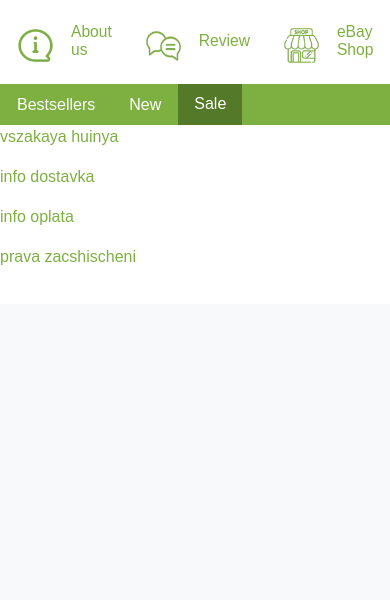
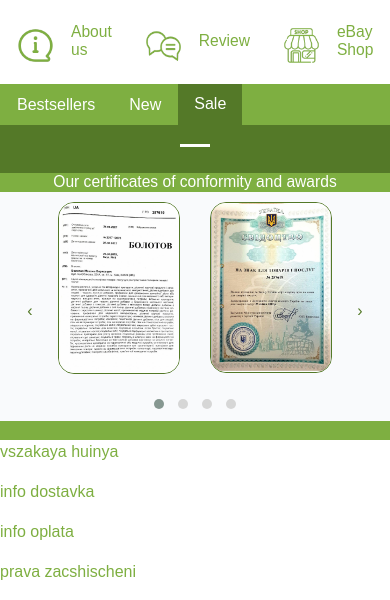
Before and after one commit to Mordvinov-ua/healthyLife, a Django app: page / in a window 390 px wide. Shown: the part 540-1140 px from the top of the page. Before the commit the page ends 805 px from the top, so only its background shows below. Run offline with Django 4.2, Linux system fonts and the light colour scheme; data comes from the database, SQL or seed files in the repository; data that the repository does not hold is empty; some libraries are stand-ins or nearby versions; grey boxes are pictures that could not be loaded.

Commit message:
futer na4alo

```diff
--- a/herbs/static/css/mainPage.css
+++ b/herbs/static/css/mainPage.css
@@ -121,6 +121,65 @@
         transform:none;
     }
 }
+.certifikates_tittle{
+    display: flex;
+    justify-content: center;
+    background-color: rgb(126, 175, 65, 1);
+    margin: 0;
+    color: white;
+    font-size: 2.5vw;
+}
+
+.certificate {
+    max-width: 100%;
+    margin: auto;
+}
+
+.owl-carousel .item {
+    position: relative;
+    padding: 10px;
+}
+.gallery-item img{
+    border-radius: 16px;
+    border: 1px solid rgb(84, 121, 40);
+}
+.owl-carousel .item img {
+    display: block;
+    width: 100%;
+    height: auto;
+}
+.certificate__carousel{
+    background-color: #f9fafc;
+    padding-left: 3em;
+    padding-right: 3em;
+}
+
+/* Стиль для стрелок навигации */
+.owl-prev, .owl-next {
+    background-color: white;
+    color: #fff;
+    border-radius: 50%;
+    width: 30px;
+    height: 30px;
+    line-height: 30px;
+    text-align: center;
+    cursor: pointer;
+    position: absolute;
+    top: 50%;
+    transform: translateY(-50%);
+}
+.owl-prev {
+    left: 10px;
+}
+
+.owl-next {
+    right: 10px;
+}
+
+.owl-prev span, .owl-next span{
+    color: rgb(84, 121, 40);
+}
+
 @media (max-width: 860px) {
     .video_text{
         top: 21em;
@@ -155,6 +214,9 @@
         width: 10vw;
 
     }
+    .certifikates_tittle{
+        font-size: 4vw;
+    }
     .about_text_special>p{
         display: none;
     }
--- a/herbs/static/css/showTovar.css
+++ b/herbs/static/css/showTovar.css
@@ -51,6 +51,7 @@
     display: flex;
     justify-content: center;
     flex-wrap: wrap;
+    margin-bottom: 3em;
 }
 .tovar_platz{
     display: flex;
@@ -71,7 +72,7 @@
 .tovarCartImg{
     border-radius: 16px;
     width: 18vw;
-    height: auto;
+    height: 18vw;
     margin: 1vw;
     margin-bottom: 0;
     background-color: white;
@@ -228,6 +229,7 @@
     }
     .tovarCartImg{
         width: 22vw;
+        height: 22vw;
     }
     .infoTovar h5{
         font-size: 2.4vw;
@@ -242,6 +244,7 @@
     }
     .tovarCartImg{
         width: 38vw;
+        height: 38vw;
     }
     .infoTovar h5{
         font-size: 5vw;
--- a/herbs/templates/mainPage.html
+++ b/herbs/templates/mainPage.html
@@ -5,6 +5,14 @@
 
 <link rel="stylesheet" href="{% static 'css/mainPage.css' %}" type="text/css">
 <link rel="stylesheet" href="{% static 'css/showTovar.css' %}" type="text/css">
+
+<!-- Подключение Owl Carousel -->
+<link rel="stylesheet" href="https://cdn.jsdelivr.net/npm/owl.carousel@2.3.4/dist/assets/owl.carousel.min.css">
+<link rel="stylesheet" href="https://cdn.jsdelivr.net/npm/owl.carousel@2.3.4/dist/assets/owl.theme.default.min.css">
+<script src="https://cdn.jsdelivr.net/npm/owl.carousel@2.3.4/dist/owl.carousel.min.js"></script>
+
+<link rel="stylesheet" href="https://cdnjs.cloudflare.com/ajax/libs/magnific-popup.js/1.1.0/magnific-popup.min.css">
+<script src="https://cdnjs.cloudflare.com/ajax/libs/magnific-popup.js/1.1.0/jquery.magnific-popup.min.js"></script>
 
 <div class="videofon">
   <video src="{% static 'video/video.mp4' %}" type="video/mp4" autoplay muted loop></video>
@@ -143,6 +151,83 @@
       </div>
     </div>
   </div>
+  <h1 class="certifikates_tittle">Our certificates of conformity and awards</h1>
+  <div class="certificate">
+    <div class="certificate__carousel owl-carousel owl-theme">
+        <div class="item">
+            <a class="gallery-item" href="{% static 'images/sert1.jpg' %}">
+                <img src="{% static 'images/sert1.jpg' %}" alt="Certificate Image">
+            </a>
+        </div>
+        <div class="item">
+            <a class="gallery-item" href="{% static 'images/sert2.jpg' %}">
+                <img src="{% static 'images/sert2.jpg' %}" alt="Certificate Image">
+            </a>
+        </div>
+        <div class="item">
+            <a class="gallery-item" href="{% static 'images/sert3.jpg' %}">
+                <img src="{% static 'images/sert3.jpg' %}" alt="Certificate Image">
+            </a>
+        </div>
+        <div class="item">
+          <a class="gallery-item" href="{% static 'images/medok1.jpg' %}">
+              <img src="{% static 'images/medok1.jpg' %}" alt="Certificate Image">
+          </a>
+      </div>
+      <div class="item">
+          <a class="gallery-item" href="{% static 'images/medok2.jpg' %}">
+              <img src="{% static 'images/medok2.jpg' %}" alt="Certificate Image">
+          </a>
+      </div>
+      <div class="item">
+          <a class="gallery-item" href="{% static 'images/medok3.jpg' %}">
+              <img src="{% static 'images/medok3.jpg' %}" alt="Certificate Image">
+          </a>
+      </div>
+      <div class="item">
+          <a class="gallery-item" href="{% static 'images/iso_eng.jpg' %}">
+              <img src="{% static 'images/iso_eng.jpg' %}" alt="Certificate Image">
+          </a>
+      </div>
+      <div class="item">
+          <a class="gallery-item" href="{% static 'images/visnovok_poroshk.jpg' %}">
+              <img src="{% static 'images/visnovok_poroshk.jpg' %}" alt="Certificate Image">
+          </a>
+      </div>
+    </div>
+  </div>
+  <h1 class="certifikates_tittle">&nbsp;</h1>
+  <script>
+    $(document).ready(function(){
+        $(".owl-carousel").owlCarousel({
+          items: 5, // Количество отображаемых элементов
+          loop: true,
+          margin: 10,
+          nav: true,
+          responsive: {
+              0: {
+                  items: 2
+              },
+              600: {
+                  items: 3
+              },
+              1000: {
+                  items: 5
+              }
+          }
+      });
+    });
+  </script>
+  <script>
+    $(document).ready(function() {
+        $('.gallery-item').magnificPopup({
+            type: 'image',
+            gallery: {
+                enabled: true
+            }
+        });
+    });
+  </script>
 
 <!-- Modal -->
 <div class="modal fade" id="staticBackdrop" data-bs-backdrop="static" data-bs-keyboard="false" tabindex="-1" aria-labelledby="staticBackdropLabel" aria-hidden="true">
--- a/herbs/templates/search.html
+++ b/herbs/templates/search.html
@@ -55,7 +55,6 @@
                     <img class="tovarCartImg" src="{{t.photo.url}}">
                     <div class="infoTovar">
                         <h5 style="color: white;">{{t}}</h5>
-                        <p>{{t.content|linebreaks|truncatewords:6}}</p>
                         <ul class="price">
                             <li style="color: white;"><b>{{t.price}} €</b></li>
                         </ul>
```
Also changed, not shown: herbs/static/images/sert1.jpg (added), herbs/static/images/sert2.jpg (added), herbs/static/images/sert3.jpg (added).
